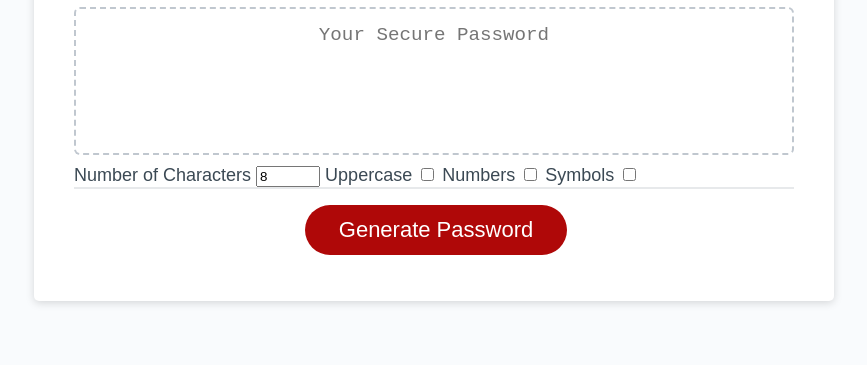
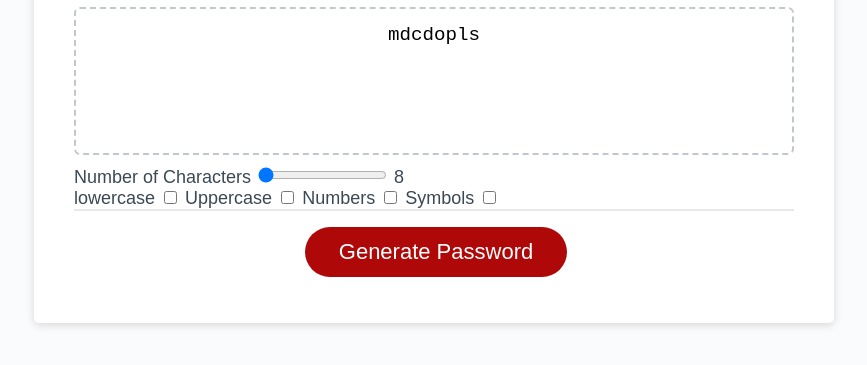
Before and after one commit to SantiagoHR2020/03-JavaScript-Password-Generator, a plain HTML site: page develop/index.html in a window 1280 px wide. Both pictures are taken after a click on the button "Generate Password". Shown: the part 241-606 px from the top of the page, without its empty margins (206-1073 px from the left). Drawn offline with Linux system fonts and the light colour scheme.

Commit message:
updated the html, CSS, Javascript

```diff
--- a/develop/index.html
+++ b/develop/index.html
@@ -8,6 +8,7 @@
     <link rel="stylesheet" href="style.css" />
   </head>
   <body>
+
     <div class="wrapper">
       <header>
         <h1>Password Generator</h1>
@@ -17,6 +18,7 @@
           <h2>Generate a Password</h2>
         </div>
         <div class="card-body">
+
           <textarea
             readonly
             id="password"
@@ -26,7 +28,12 @@
         </div>
         <form class="form">
           <label for="characterAmountNumber">Number of Characters</label>
-          <input type="number" min="8" max="128" value="8" id="characterAmountNumber">
+          <input type="range" min="8" max="128" value="8" id="characterAmountNumber" oninput="generatePassLength()" />
+          <span id="lengthDisplay">8</span>
+          <br>
+
+          <label for="lowercase">lowercase</label>
+          <input type="checkbox" id="lowercase">
 
           <label for="uppercase">Uppercase</label>
           <input type="checkbox" id="uppercase">
@@ -36,6 +43,8 @@
 
           <label for="symbols">Symbols</label>
           <input type="checkbox" id="symbols">
+
+
         </form>
 
 
--- a/develop/script.js
+++ b/develop/script.js
@@ -1,30 +1,92 @@
 // Assignment Code
 var generateBtn = document.querySelector("#generate");
 
-var characterAmountNumber = document.querySelector("#characterAmountNumber")
+var characterAmountNumber = document.querySelector("#characterAmountNumber");
+var lowercase = document.querySelector("#lowercase");
+var uppercase = document.querySelector("#uppercase");
+var numbers = document.querySelector("#numbers");
+var symbols = document.querySelector("#symbols");
 
-
-
+var lowerCaseCode = arrayLowToHigh(97, 122)
+console.log(lowerCaseCode)
+var upperCaseCode = arrayLowToHigh(65, 90);
+var numberCaseCode = arrayLowToHigh(48, 57);
+var symbolsCaseCode = arrayLowToHigh(32, 47).concat(arrayLowToHigh(58, 64)).concat(arrayLowToHigh(91, 96)).concat(arrayLowToHigh(58, 64)).concat(arrayLowToHigh(123, 126));
 
 // Write password to the #password input
 function writePassword() {
-  var password = generatePassword();
+  var password = buildPassword();
   var passwordText = document.querySelector("#password");
 
   passwordText.value = password;
 
 }
 
+function arrayLowToHigh(low, high) {
+  var array = [];
+  for (let i = low; i <= high; i++) {
+    var character = String.fromCharCode(i);
+    array.push(character);
+  }
+  return array;
+}
+
+function generatePassLength(){
+  var passLength = document.getElementById("characterAmountNumber").value
+  document.getElementById("lengthDisplay").innerHTML = passLength;
+  console.log(passLength)
+  return passLength;
+}
+
+function generateCharArray(){
+  console.log("hi")
+  var charArray = []
+
+  console.log(lowercase.checked)
+  if(lowercase.checked) {
+    charArray = charArray.concat(lowerCaseCode)
+  }
+  if(numbers.checked){
+    charArray = charArray.concat(numberCaseCode)
+  }
+  console.log(charArray)
+  if(uppercase.checked){
+    charArray = charArray.concat(upperCaseCode)
+  }
+  console.log(charArray)
+  if(symbols.checked){
+    charArray = charArray.concat(symbolsCaseCode)
+  }
+  console.log(charArray)
+  if(symbols.checked === false && numbers.checked === false && lowercase.checked === false && uppercase.checked === false){
+    charArray = charArray.concat(lowerCaseCode)
+  }
+  console.log(charArray)
+
+  return charArray;
+
+}
+
+function buildPassword(){
+  var length = generatePassLength();
+  console.log(length);
+  var passArray = generateCharArray();
+  console.log(passArray)
+  var results = []
+
+  for(var i = 0; i<length; i++) {
+    var index = Math.floor(Math.random() * passArray.length);
+    console.log(index)
+    var digit = passArray[index];
+    results.push(digit)
+    console.log(results)
+
+  }
+  return results.join("")
+}
+
+// Add event listener to generate button
 
 
 
-
-// Add event listener to generate button
-
-characterAmountNumber.addEventListener('input', characterAmountNumber)
-
-form.addEventListener('sumit', e => {
-
-})
-
 generateBtn.addEventListener("click", writePassword);
```
